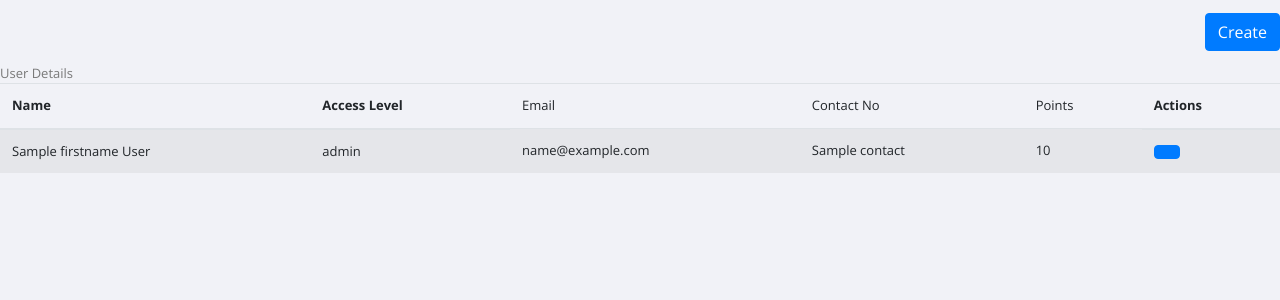
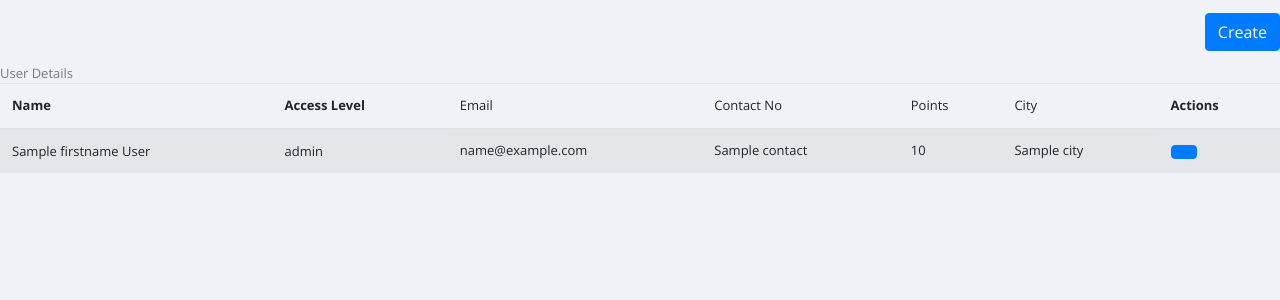
Before and after one commit to jagruti181/blender-master, a PHP site: template application/views/backend/includes/viewusers.php in a window 1280 px wide. Shown: the top 300 px of the page. Run offline with PHP 8.4, Linux system fonts and the light colour scheme; the template is opened without the code that fills it: most values are stand-ins (such as "Sample title", 1, 10 or a date in 2020); data that the repository does not hold is empty; some libraries are stand-ins or nearby versions.

Commit message:
city
City

```diff
--- a/application/models/user_model.php
+++ b/application/models/user_model.php
@@ -68,7 +68,7 @@ class User_model extends CI_Model
 	function viewusers()
 	{
 		//$user = $this->session->userdata('accesslevel');
-		$query="SELECT  `user`.`id` as `id`,`user`.`firstname` as `firstname`,`user`.`lastname` as `lastname`,`accesslevel`.`name` as `accesslevel`	,`user`.`email` as `email`,`user`.`contact` as `contact`,`user`.`status` as `status`,`user`.`accesslevel` as `access`,`user`.`points` as `points`
+		$query="SELECT  `user`.`id` as `id`,`user`.`firstname` as `firstname`,`user`.`lastname` as `lastname`,`accesslevel`.`name` as `accesslevel`	,`user`.`email` as `email`,`user`.`contact` as `contact`,`user`.`status` as `status`,`user`.`accesslevel` as `access`,`user`.`points` as `points`,`user`.`city`
 		FROM `user`
 	   LEFT OUTER JOIN `accesslevel` ON `user`.`accesslevel`=`accesslevel`.`id`  ";
 	   //$accesslevel=$this->session->userdata('accesslevel');
--- a/application/views/backend/includes/viewusers.php
+++ b/application/views/backend/includes/viewusers.php
@@ -20,6 +20,7 @@
 					<td>Email</td>
 					<td>Contact No</td>
 					<td>Points</td>
+					<td>City</td>
 <!--					<td><i class=" icon-edit"></i>Status</td>-->
 					<th> Actions </th>
 				</tr>
@@ -33,6 +34,7 @@
 						<td><?php echo $row->email;?></td>
 						<td><?php echo $row->contact;?></td>
 						<td><?php echo $row->points;?></td>
+						<td><?php echo $row->city;?></td>
 <!--
 						<td><?php if($row->status==1) { ?>
 							<a href="<?php echo site_url('site/changeuserstatus?id=').$row->id; ?>" class="label label-success label-mini">Enable</a>
```
